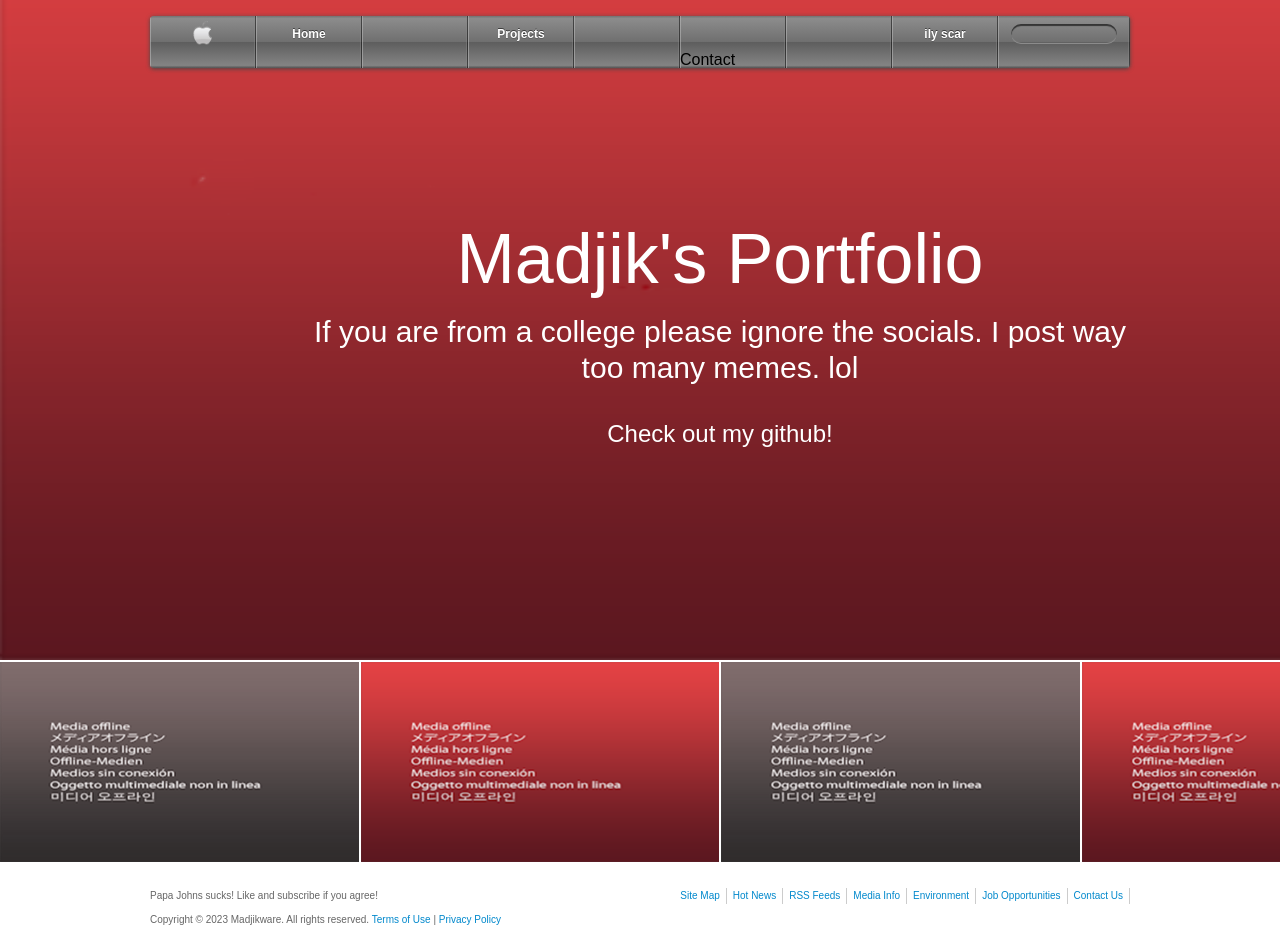
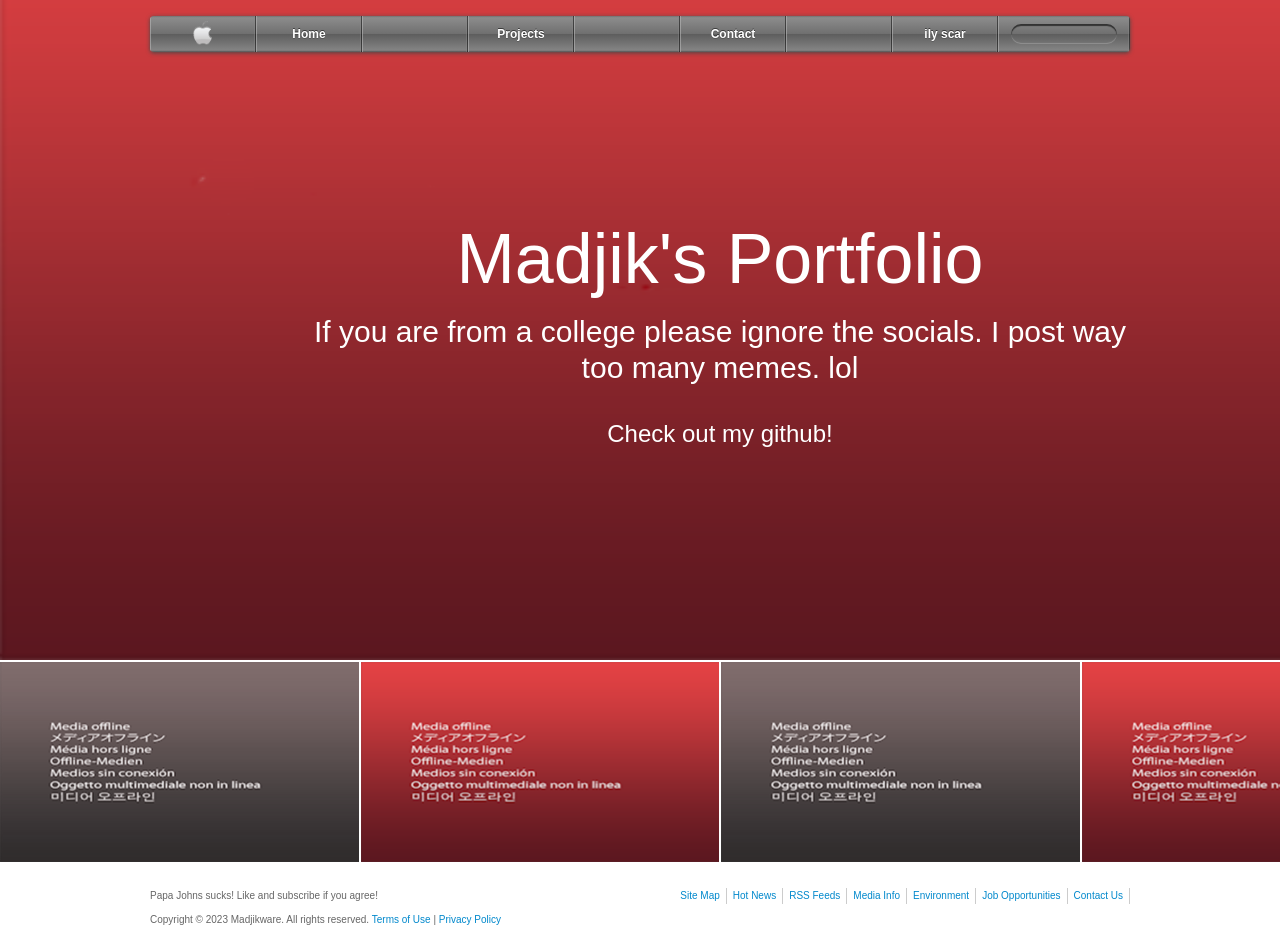
Before and after one commit to MadjikDotPng/MadjikDotPng.github.io, a plain HTML site: page index.html in a window 1280 px wide. Shown: the top 926 px of the page. Drawn offline with Linux system fonts and the light colour scheme.

Commit message:
fr3gthe5yju6

```diff
--- a/index.html
+++ b/index.html
@@ -21,7 +21,7 @@
 				<li><a href="#"></a></li>
 				<li><a href="#">Projects</a></li>
 				<li><a href="#"></a></li>
-				<li><a href="#"></a>Contact</li>
+				<li><a href="#">Contact</a></li>
 				<li><a href="#"></a></li>
 				<li><a href="#">ily scar</a></li>
 				<li class="search-box">
```
